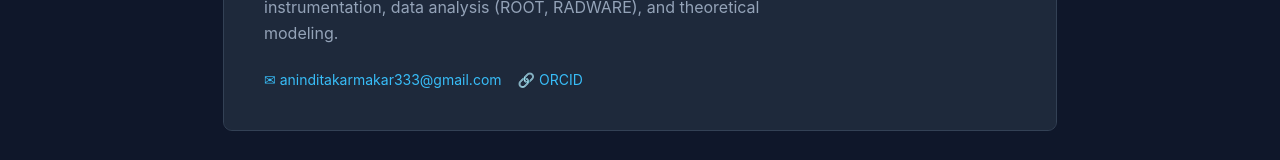
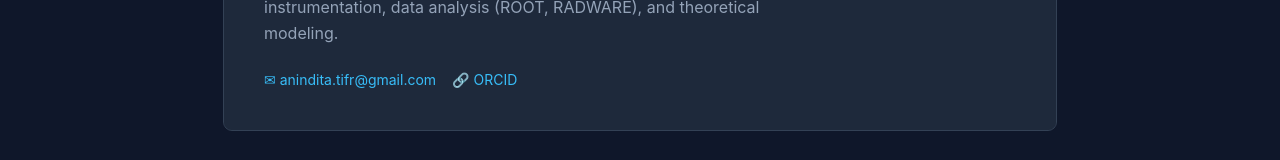
Before and after one commit to ak301196/homepage, a plain HTML site: page index.html in a window 1280 px wide. Shown: the part 459-619 px from the top of the page. Drawn offline with nearby package versions, Linux system fonts and the light colour scheme.

Commit message:
Update index.html

```diff
--- a/index.html
+++ b/index.html
@@ -226,7 +226,7 @@
                     <!-- Contact Buttons for the About section -->
                     <div class="mt-6 flex justify-center md:justify-start space-x-4 text-sm">
                         <a href="mailto:aninditakarmakar333@gmail.com" class="text-primary hover:text-primary-dark transition duration-300 flex items-center" title="Email">
-                            &#9993; aninditakarmakar333@gmail.com
+                            &#9993; anindita.tifr@gmail.com
                         </a>
                         <a href="https://orcid.org/0000-0002-8409-503X" target="_blank" class="text-primary hover:text-primary-dark transition duration-300 flex items-center" title="ORCID ID">
                             &#x1F517; ORCID
```
